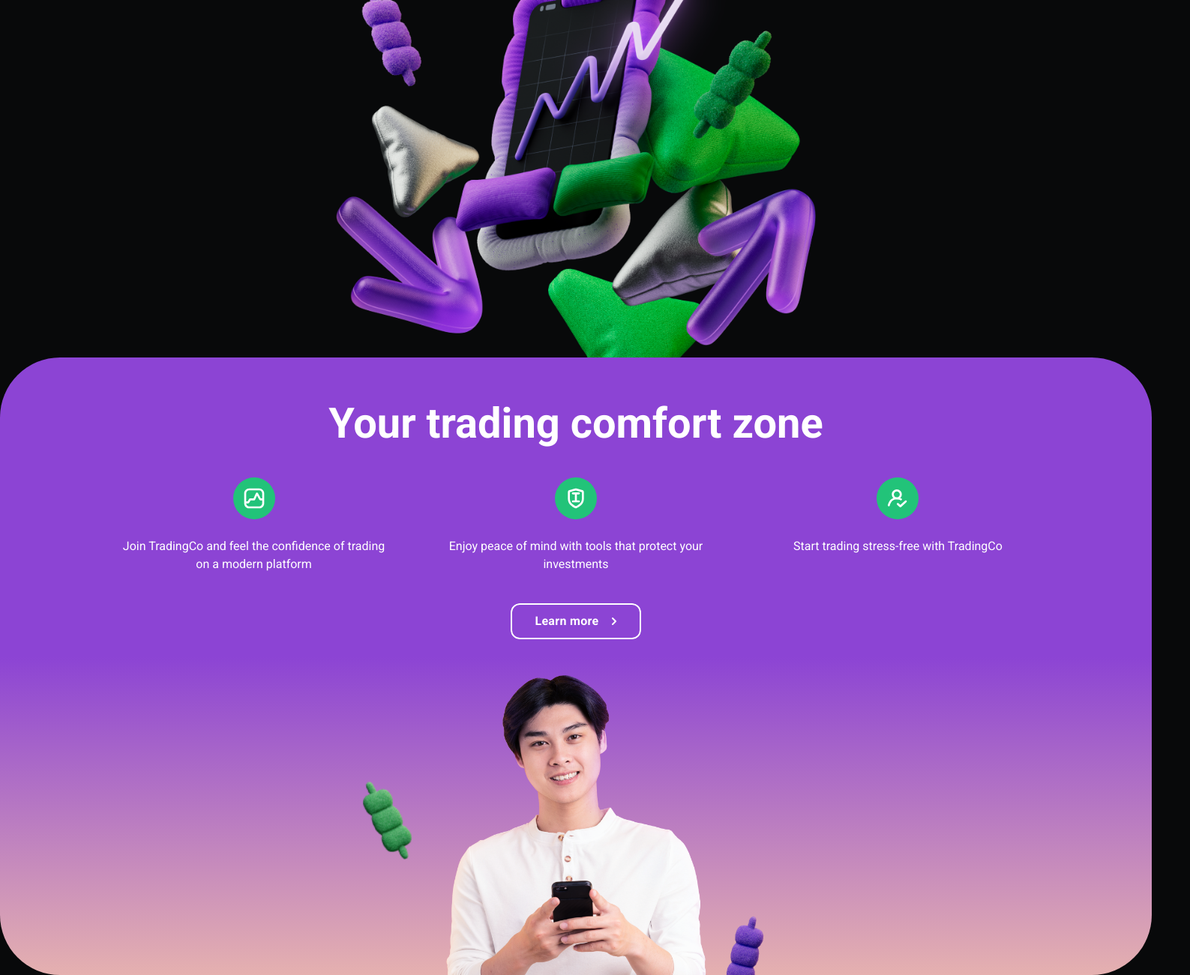
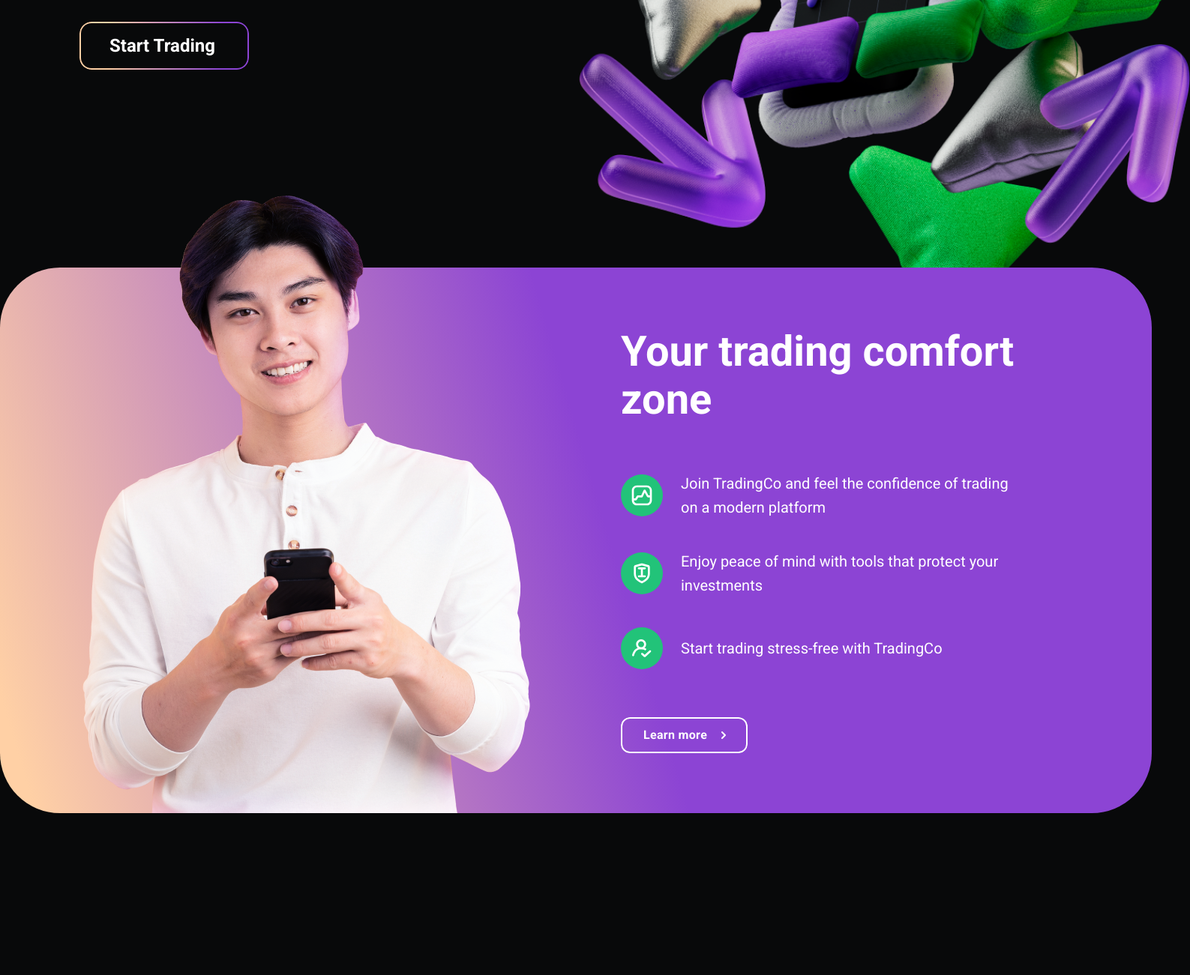
Before and after one commit to ChinChoCho/Space307-test, a plain HTML site: page index.html in a window 1536 px wide. Shown: the part 435-1736 px from the top of the page at 75% size, 1587 px wide, since content can reach past the window. After the commit the page ends 1524 px from the top, so only its background shows below. Drawn offline with Linux system fonts and the light colour scheme.

Commit message:
Адаптировал верстку под экран 1440px, добавил закрытие меню при ресайзе экрана

```diff
--- a/css/style.scss
+++ b/css/style.scss
@@ -212,6 +212,9 @@
 .start-trading {
     text-align: center;
     background-color: $bg-color;
+    @media (min-width: 1440px) {
+        text-align: left;
+    }
     &__container {
         display: flex;
         align-items: center;
@@ -221,16 +224,27 @@
             position: relative;
             padding: 32px 0 648px 0;
         }
+        @media (min-width: 1440px) {
+            padding: 160px 106px 344px 106px;
+            align-items: start;
+        }
     }
     &__image {
         width: 388px;
         aspect-ratio: 1 / 1;
         @media (min-width: 768px) {
             position: absolute;
+            width: 640px;
             top: 280px;
             left: 50%;
-            width: 640px;
             transform: translateX(-50%);
+        }
+        @media (min-width: 1440px) {
+            width: 815px;
+            top: -3px;
+            right: -51px;
+            left: auto;
+            transform: none;
         }
     }
     &__title {
@@ -242,6 +256,12 @@
             margin-bottom: 40px;
             margin-left: -9px;
         }
+        @media (min-width: 1440px) {
+            font-size: 80px;
+            line-height: 88px;
+            margin-bottom: 48px;
+            margin-left: 0;
+        }
     }
     &__button {
         font-size: 24px;
@@ -252,6 +272,10 @@
         }
         @media (min-width: 768px) {
             margin-left: -9px;
+        }
+        @media (min-width: 1440px) {
+            padding: 18px 45px 18px 40px;
+            margin-left: 0;
         }
     }
 }
@@ -273,8 +297,12 @@
         border-radius: 80px;
         z-index: 1;
     }
+    @media (min-width: 1440px) {
+        background: linear-gradient(73.67deg, #FFD0A5 2.65%, #8C44D4 52.64%);
+        text-align: left;
+    }
     &__container {
-        position: relative;
+        // position: relative;
         display: flex;
         flex-direction: column;
         align-items: center;
@@ -283,6 +311,12 @@
         overflow: hidden;
         @media (min-width: 768px) {
             padding: 56px 60px 0 60px;
+        }
+        @media (min-width: 1440px) {
+            padding: 80px 116px 80px 828px;
+            gap: 64px;
+            align-items: start;
+            // overflow: auto;
         }
     }
     &__title {
@@ -293,6 +327,9 @@
             line-height: 64px;
             margin: 0 64px;
         }
+        @media (min-width: 1440px) {
+            margin: 0;
+        }
     }
     &__button {
         display: flex;
@@ -300,6 +337,10 @@
         gap: 17px;
         letter-spacing: 0.02em;
         padding: 12px 33px 12px 32px;
+        @media (min-width: 1440px) {
+            gap: 19px;
+            padding: 12px 29px 12px 30px;
+        }
         &::before {
             background: #fff;
             border-radius: 12px;
@@ -329,12 +370,23 @@
             margin-top: 8px;
             margin-bottom: -80px;
         }
+        @media (min-width: 1440px) {
+            position: absolute;
+            width: 600px;
+            height: 824px;
+            bottom: 0;
+            left: 108px;
+            margin-bottom: 0px;
+        }
         &::before,
         &::after {
             position: absolute;
             content: "";
             background-repeat: no-repeat;
             background-size: contain;
+            @media (min-width: 1440px) {
+                display: none;
+            }
         }
         &::before {
             width: 51px;
@@ -377,6 +429,10 @@
         justify-content: space-between;
         align-items: start;
     }
+    @media (min-width: 1440px) {
+        flex-direction: column;
+        gap: 40px;
+    }
     &__item {
         display: flex;
         flex-direction: column;
@@ -387,6 +443,11 @@
         line-height: 24px;
         @media (min-width: 768px) {
             flex: 1;
+        }
+        @media (min-width: 1440px) {
+            flex-direction: row;
+            font-size: 20px;
+            line-height: 32px;
         }
         &:before {
             content: "";
@@ -399,6 +460,9 @@
             background-position: 50%;
             // background-size: 24px;
             // aspect-ratio: 1;
+            @media (min-width: 1440px) {
+                flex-shrink: 0;
+            }
         }
         &-1 {
             &:before {
--- a/js/script.js
+++ b/js/script.js
@@ -10,3 +10,9 @@
     menuIcon.classList.toggle("_active");
     body[0].classList.toggle("_active");
 });
+
+window.addEventListener("resize", () => {
+    menu.classList.remove("_active");
+    menuIcon.classList.remove("_active");
+    body[0].classList.remove("_active");
+});
```
Also changed, not shown: css/style.css.
